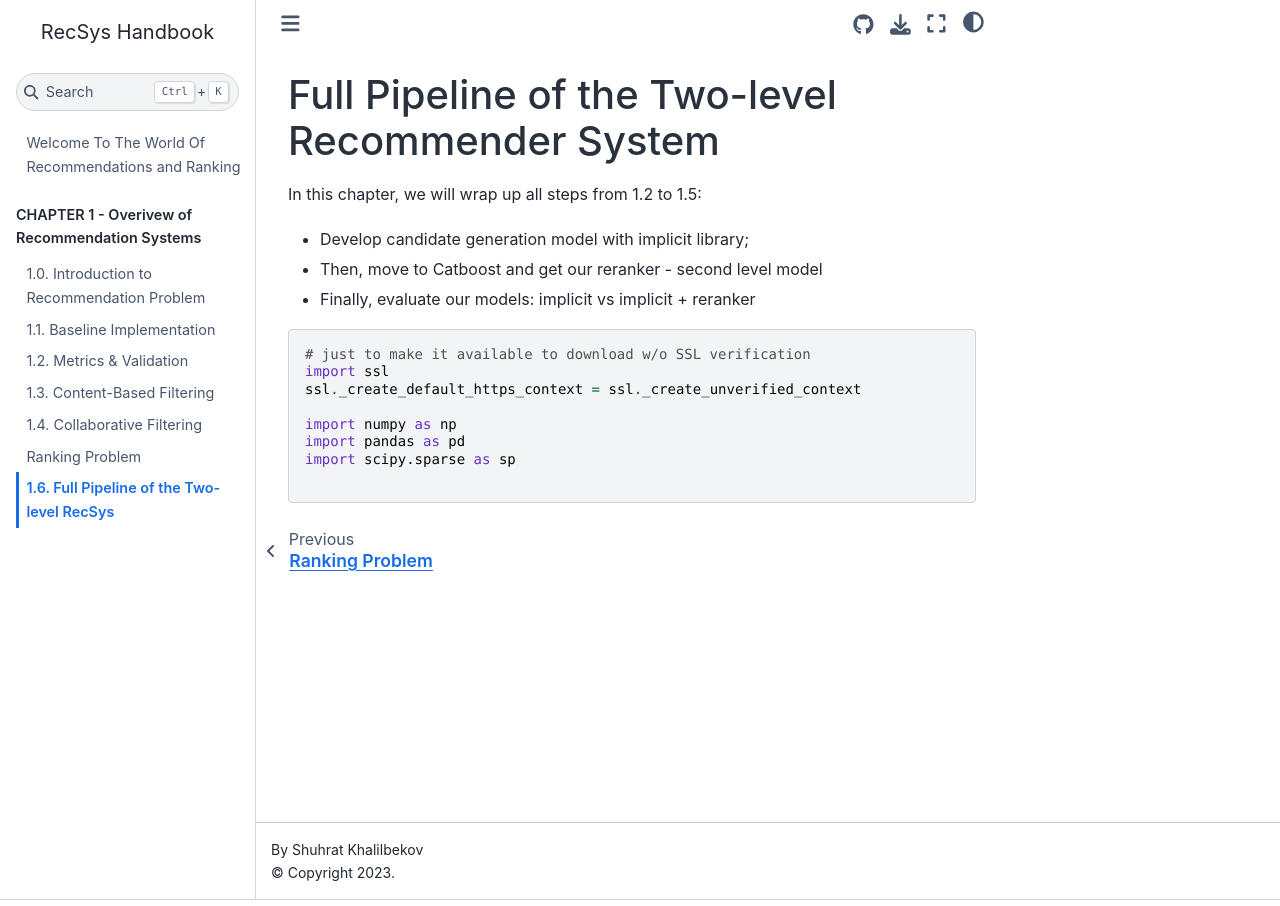
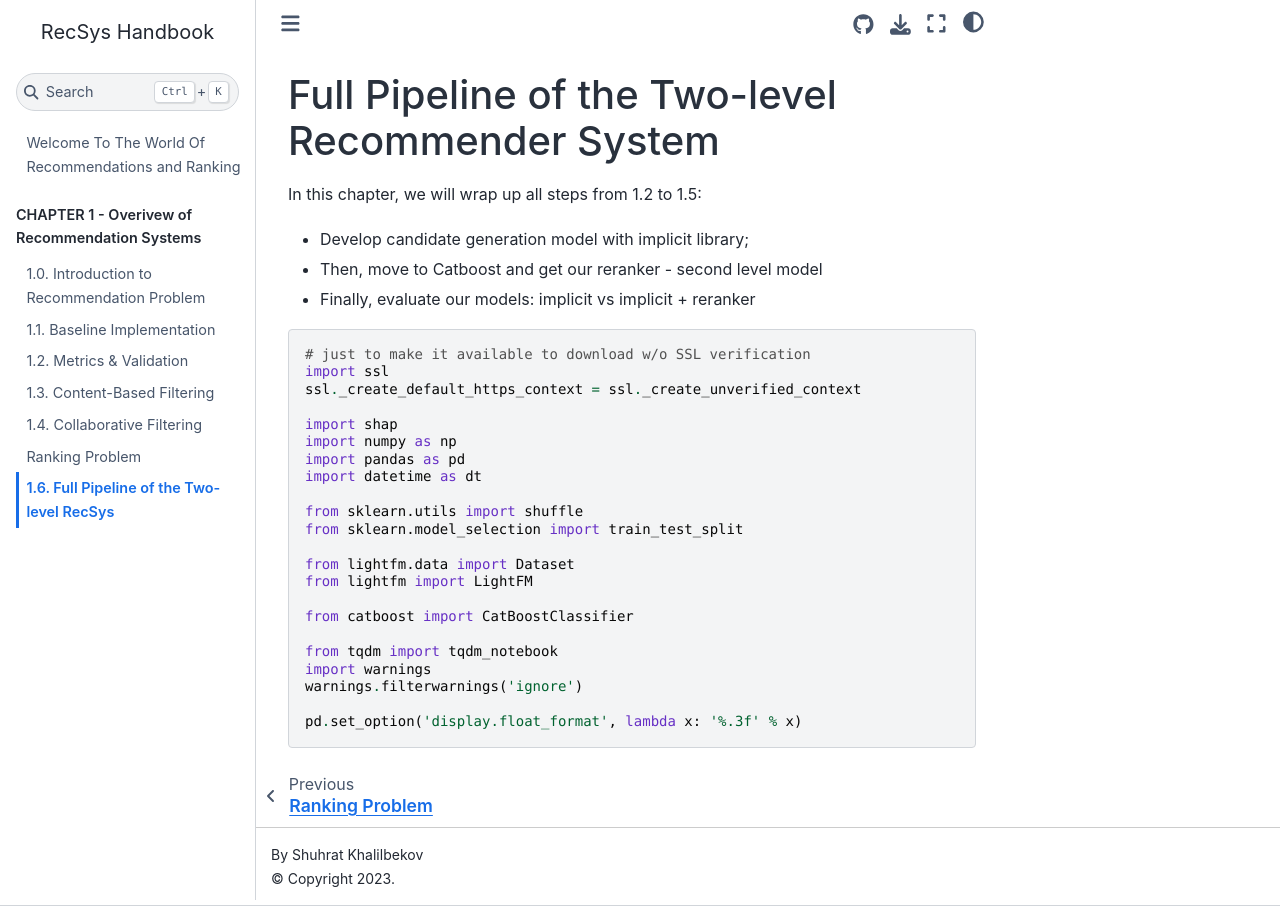
Before and after one commit to kshurik/rekkobook, a Jupyter Book: the page built from docs/chapter1/full_pipeline.md, in a window 1280 px wide. Built offline with Jupyter Book 1.0.4 settings and Sphinx 7.4.7 and the Sphinx Book theme 1.1.4, drawn with Linux system fonts in a browser that asks for light colours.

Commit message:
check lightmfm in prod

````diff
--- a/docs/chapter1/full_pipeline.md
+++ b/docs/chapter1/full_pipeline.md
@@ -10,8 +10,22 @@ In this chapter, we will wrap up all steps from 1.2 to 1.5:
 import ssl
 ssl._create_default_https_context = ssl._create_unverified_context
 
+import shap
 import numpy as np
 import pandas as pd
-import scipy.sparse as sp
+import datetime as dt
 
+from sklearn.utils import shuffle
+from sklearn.model_selection import train_test_split
+
+from lightfm.data import Dataset
+from lightfm import LightFM
+
+from catboost import CatBoostClassifier
+
+from tqdm import tqdm_notebook
+import warnings
+warnings.filterwarnings('ignore')
+
+pd.set_option('display.float_format', lambda x: '%.3f' % x)
 ```
````
